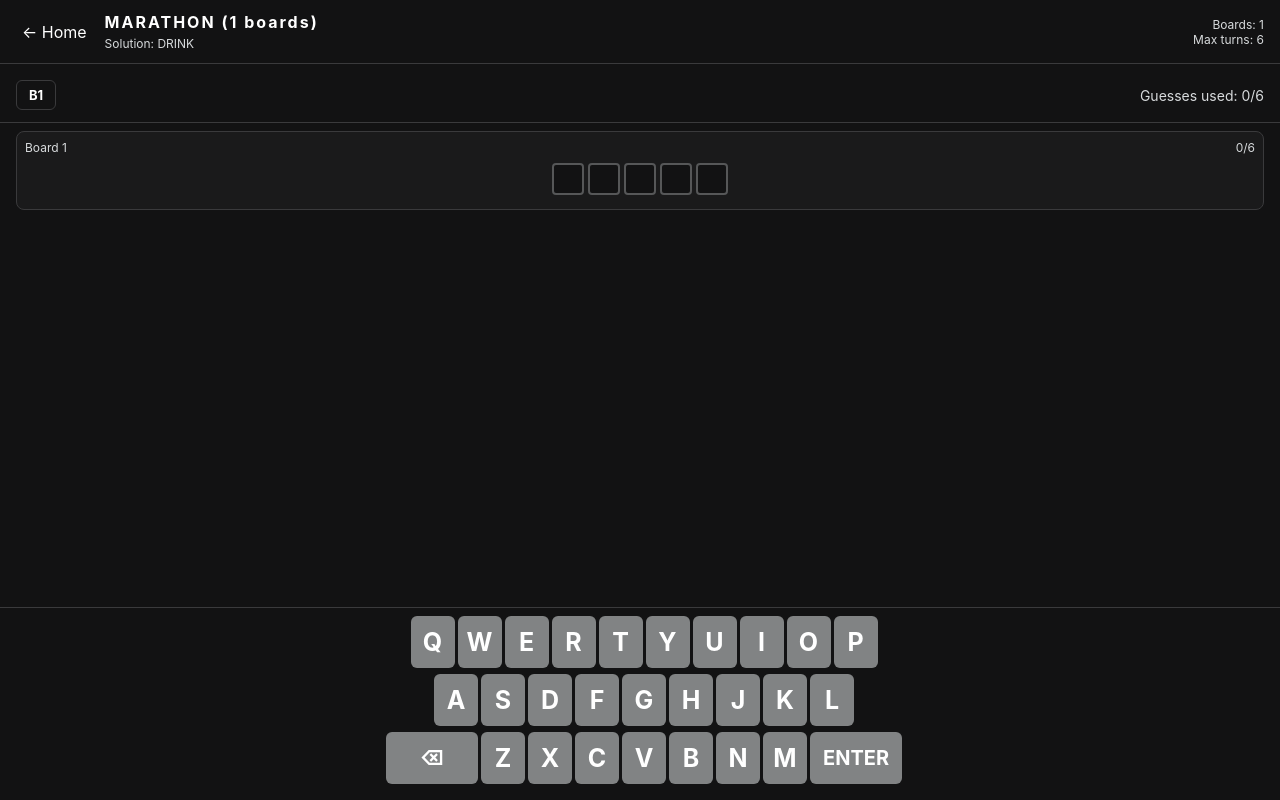
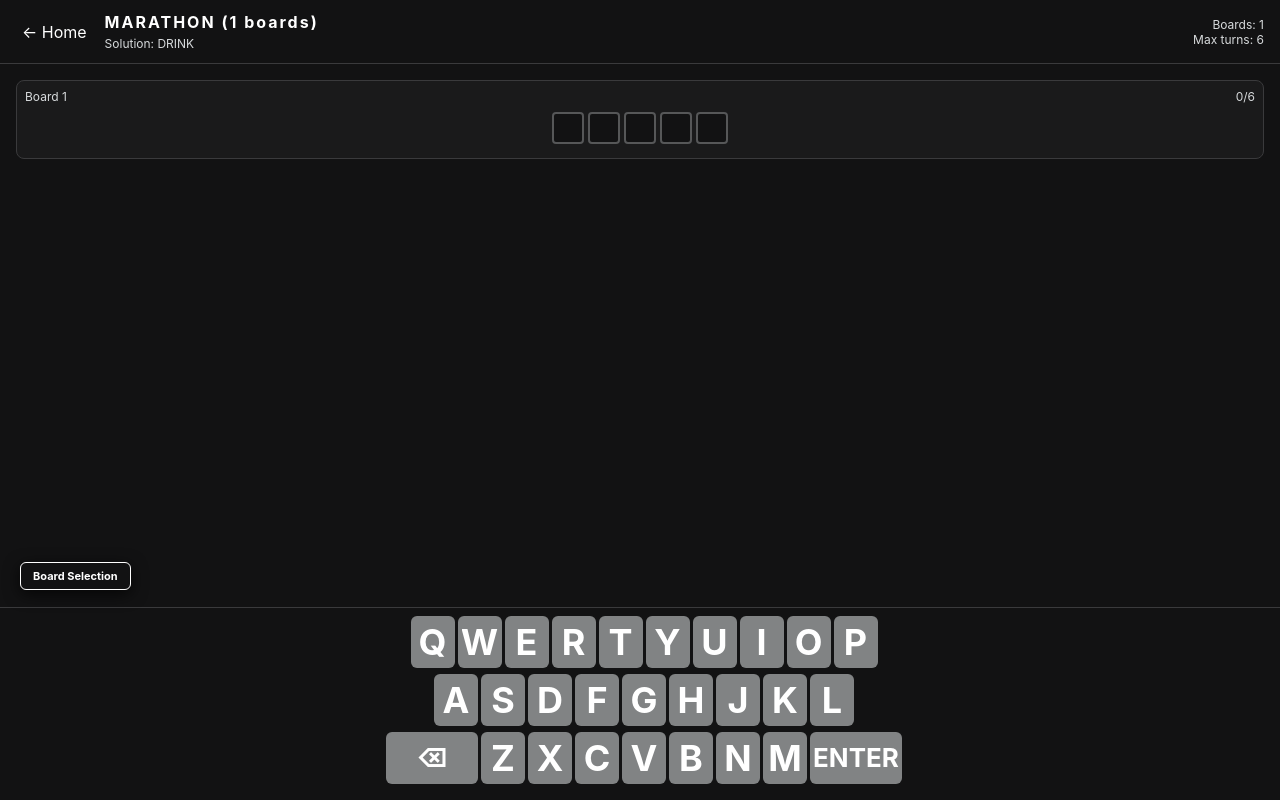
Before and after one commit to wisdom-githb/better-wordle, a React (Vite) app: page /game in a window 1280 px wide. Both pictures are taken after a click on the button "PLAY MARATHON". Built offline with nearby package versions, Linux system fonts and the light colour scheme.

Commit message:
board selection changes

```diff
--- a/src/Game.jsx
+++ b/src/Game.jsx
@@ -407,6 +407,8 @@ const Game = ({
 
   // Refs for each board element for scrolling
   const boardRefs = useRef({});
+  // Track if board selection popup is open
+  const [showBoardSelector, setShowBoardSelector] = useState(false);
 
   // Speedrun timing (PER STAGE)
   const stageStartRef = useRef(null);
@@ -1168,78 +1170,12 @@ const Game = ({
       <main
         style={{
           flex: 1,
-          display: "flex",
-          flexDirection: "column",
-          padding: "0 16px 16px 16px",
           overflowY: "auto",
+          overflowX: "hidden",
           paddingBottom: KEYBOARD_HEIGHT + (showNextStageBar ? 62 : 16)
         }}
       >
-        {/* Sticky board selector row */}
-        <div
-          style={{
-            position: "sticky",
-            top: 0,
-            zIndex: 100,
-            backgroundColor: "#121213",
-            padding: "16px 0 12px 0",
-            marginBottom: 8,
-            borderBottom: "1px solid #3a3a3c",
-            marginLeft: -16,
-            marginRight: -16,
-            paddingLeft: 16,
-            paddingRight: 16
-          }}
-        >
-          <div style={{ display: "flex", gap: 10, alignItems: "center", flexWrap: "wrap" }}>
-            {/* Board number buttons */}
-            <div style={{ display: "flex", gap: 6, flexWrap: "wrap", alignItems: "center" }}>
-              {boards.map((board, index) => {
-                const isSelected = selectedBoardIndex === index;
-                const isSolved = board.isSolved;
-                const isDead = !isUnlimited && board.isDead;
-
-                return (
-                  <button
-                    key={index}
-                    onClick={() => {
-                      setSelectedBoardIndex(index);
-                      const boardElement = boardRefs.current[index];
-                      if (boardElement) {
-                        boardElement.scrollIntoView({ behavior: "smooth", block: "center" });
-                      }
-                    }}
-                    style={{
-                      padding: "6px 12px",
-                      borderRadius: 6,
-                      border: isSelected ? "2px solid #facc15" : "1px solid #3a3a3c",
-                      background: isSolved
-                        ? "#6aaa64"
-                        : isDead
-                        ? "#3a3a3c"
-                        : isSelected
-                        ? "#1a1a1b"
-                        : "transparent",
-                      color: isSolved || isDead ? "#ffffff" : "#ffffff",
-                      fontSize: 13,
-                      fontWeight: "bold",
-                      cursor: "pointer",
-                      transition: "all 0.2s",
-                      minWidth: 40,
-                      textAlign: "center"
-                    }}
-                  >
-                    B{index + 1}
-                  </button>
-                );
-              })}
-            </div>
-
-            {/* Status text on the right */}
-            <div style={{ fontSize: 14, color: "#d7dadc", marginLeft: "auto" }}>{statusText}</div>
-          </div>
-        </div>
-
+        <div style={{ padding: "16px" }}>
         {/* End game button row - only show if needed */}
         {canManualEnd && (
           <div style={{ display: "flex", gap: 10, alignItems: "center", marginBottom: 8 }}>
@@ -1531,6 +1467,7 @@ const Game = ({
             );
           })}
         </div>
+        </div>
       </main>
 
       {/* Next-stage bar (unchanged: only when all solved) */}
@@ -1609,9 +1546,12 @@ const Game = ({
                 const actionButtonMaxWidth = isMobile ? "none" : 92;
                 const letterButtonMaxWidth = isMobile ? "none" : 44;
                 const buttonGap = isMobile ? 3 : 4;
-                const fontSize = isMobile ? (isAction ? 11 : 14) : (isAction ? 20 : 25);
                 const buttonHeight = isMobile ? 42 : 52;
                 const buttonPadding = isMobile ? "4px 2px" : "6px 4px";
+                // Font size is 70% of button height for letters, smaller for action buttons to fit text
+                const fontSize = isAction
+                  ? `${Math.round(buttonHeight * 0.5)}px`
+                  : `${Math.round(buttonHeight * 0.7)}px`;
 
                 return (
                   <button
@@ -1632,13 +1572,16 @@ const Game = ({
                       fontSize: fontSize,
                       cursor: "pointer",
                       textTransform: "uppercase",
-                      overflow: "hidden",
+                      overflow: isAction ? "visible" : "hidden",
                       whiteSpace: "nowrap",
-                      textOverflow: "ellipsis",
-                      boxSizing: "border-box"
+                      textOverflow: isAction ? "clip" : "ellipsis",
+                      boxSizing: "border-box",
+                      display: "flex",
+                      alignItems: "center",
+                      justifyContent: "center"
                     }}
                   >
-                    <div style={{ position: "relative", zIndex: 2, lineHeight: isMobile ? "18px" : "22px", overflow: "hidden", textOverflow: "ellipsis" }}>{display}</div>
+                    <div style={{ position: "relative", zIndex: 2, lineHeight: `${buttonHeight}px`, overflow: isAction ? "visible" : "hidden", textOverflow: isAction ? "clip" : "ellipsis", display: "flex", alignItems: "center", justifyContent: "center", width: "100%", height: "100%" }}>{display}</div>
 
                     {showGridOverlay && (
                       <div
@@ -1676,6 +1619,105 @@ const Game = ({
           ))}
         </div>
       </footer>
+
+      {/* Floating board selector button - bottom left */}
+      <button
+        onClick={() => setShowBoardSelector(!showBoardSelector)}
+        style={{
+          position: "fixed",
+          bottom: KEYBOARD_HEIGHT + 20,
+          left: 20,
+          padding: "6px 12px",
+          borderRadius: 6,
+          backgroundColor: "#121213",
+          border: "1px solid #ffffff",
+          color: "#ffffff",
+          fontSize: 11,
+          fontWeight: "bold",
+          cursor: "pointer",
+          zIndex: 9999,
+          display: "flex",
+          alignItems: "center",
+          justifyContent: "center",
+          boxShadow: "0 4px 16px rgba(0,0,0,0.7)",
+          transition: "all 0.3s ease",
+          outline: "none",
+          whiteSpace: "nowrap"
+        }}
+        aria-label={showBoardSelector ? "Close board selection" : "Open board selection"}
+      >
+        {showBoardSelector ? "Close" : "Board Selection"}
+      </button>
+
+      {/* Board selector popup */}
+      {showBoardSelector && (
+        <div
+          style={{
+            position: "fixed",
+            bottom: KEYBOARD_HEIGHT + 90,
+            left: 20,
+            backgroundColor: "#1a1a1b",
+            borderRadius: 12,
+            padding: "16px",
+            boxShadow: "0 4px 20px rgba(0,0,0,0.8)",
+            zIndex: 9998,
+            border: "1px solid #3a3a3c",
+            maxWidth: "90vw",
+            minWidth: 200
+          }}
+        >
+          <div style={{ display: "flex", flexDirection: "column", gap: 12 }}>
+            {/* Status text */}
+            <div style={{ fontSize: 14, color: "#d7dadc", fontWeight: "bold", marginBottom: 4 }}>
+              {statusText}
+            </div>
+
+            {/* Board number buttons */}
+            <div style={{ display: "flex", gap: 6, flexWrap: "wrap", alignItems: "center" }}>
+              {boards.map((board, index) => {
+                const isSelected = selectedBoardIndex === index;
+                const isSolved = board.isSolved;
+                const isDead = !isUnlimited && board.isDead;
+
+                return (
+                  <button
+                    key={index}
+                    onClick={() => {
+                      setSelectedBoardIndex(index);
+                      setShowBoardSelector(false);
+                      const boardElement = boardRefs.current[index];
+                      if (boardElement) {
+                        boardElement.scrollIntoView({ behavior: "smooth", block: "center" });
+                      }
+                    }}
+                    style={{
+                      padding: "6px 12px",
+                      borderRadius: 6,
+                      border: isSelected ? "2px solid #facc15" : "1px solid #3a3a3c",
+                      background: isSolved
+                        ? "#6aaa64"
+                        : isDead
+                        ? "#3a3a3c"
+                        : isSelected
+                        ? "#1a1a1b"
+                        : "transparent",
+                      color: isSolved || isDead ? "#ffffff" : "#ffffff",
+                      fontSize: 13,
+                      fontWeight: "bold",
+                      cursor: "pointer",
+                      transition: "all 0.2s",
+                      minWidth: 40,
+                      textAlign: "center"
+                    }}
+                  >
+                    B{index + 1}
+                  </button>
+                );
+              })}
+            </div>
+          </div>
+        </div>
+      )}
 
       {/* Out-of-guesses popup */}
       {showOutOfGuesses && (
```
